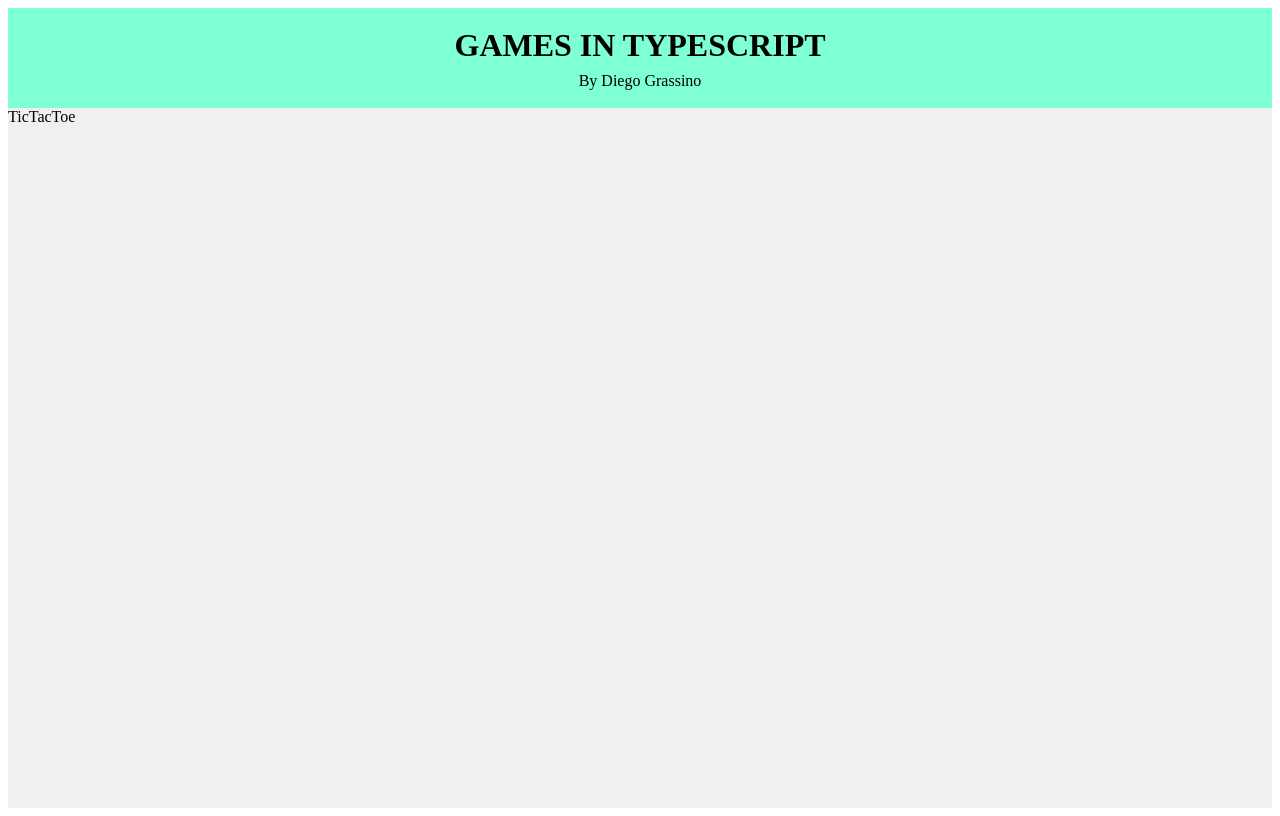
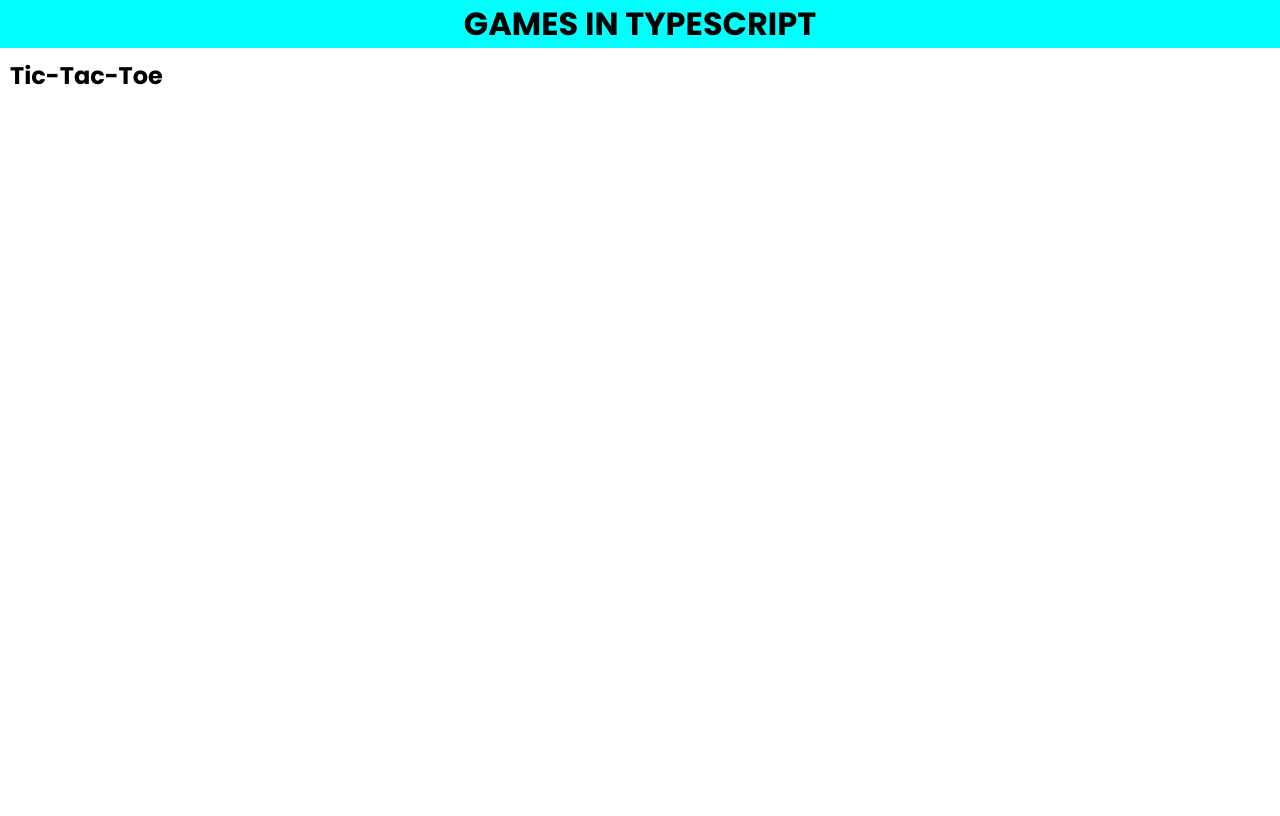
Before and after one commit to diegograssino/ts-games, a React (Vite) app: page / in a window 1280 px wide. Built offline with nearby package versions, Linux system fonts and the light colour scheme.

Commit message:
Modify layout and folder structure

```diff
--- a/index.html
+++ b/index.html
@@ -4,6 +4,12 @@
     <meta charset="UTF-8" />
     <link rel="icon" type="image/svg+xml" href="/src/favicon.svg" />
     <meta name="viewport" content="width=device-width, initial-scale=1.0" />
+    <link rel="preconnect" href="https://fonts.googleapis.com" />
+    <link rel="preconnect" href="https://fonts.gstatic.com" crossorigin />
+    <link
+      href="https://fonts.googleapis.com/css2?family=Poppins:wght@400;700&display=swap"
+      rel="stylesheet"
+    />
     <title>Vite App</title>
   </head>
   <body>
--- a/package.json
+++ b/package.json
@@ -16,6 +16,7 @@
   "devDependencies": {
     "@types/react": "^17.0.0",
     "@types/react-dom": "^17.0.0",
+    "@types/styled-components": "^5.1.25",
     "@typescript-eslint/eslint-plugin": "^4.14.1",
     "@typescript-eslint/parser": "^4.14.1",
     "@vitejs/plugin-react-refresh": "^1.1.0",
--- a/src/App.tsx
+++ b/src/App.tsx
@@ -1,8 +1,22 @@
 import React from "react";
+import {createGlobalStyle} from "styled-components";
 
-import Main from "./pages/Main/Main";
+import Home from "./pages/Home/Home";
 function App(): JSX.Element {
-  return <Main />;
+  const GlobalStyle = createGlobalStyle`
+	*{
+		box-sizing: border-box;
+		margin: 0;
+		padding: 0;
+		font-family: 'Poppins', sans-serif;
+	}`;
+
+  return (
+    <div>
+      <GlobalStyle />
+      <Home />
+    </div>
+  );
 }
 
 export default App;
--- /dev/null
+++ b/src/components/TicTacToe/TicTacToe.styled.tsx
@@ -0,0 +1,6 @@
+import styled from "styled-components";
+
+export const Styled = styled.div`
+  /* Styles */
+  margin: 10px 0px 0px 10px;
+`;
--- /dev/null
+++ b/src/components/TicTacToe/TicTacToe.tsx
@@ -0,0 +1,13 @@
+import React from "react";
+
+import {Styled} from "./TicTacToe.styled";
+
+function TicTacToe(): JSX.Element {
+  return (
+    <Styled>
+      <h2>Tic-Tac-Toe</h2>
+    </Styled>
+  );
+}
+
+export default TicTacToe;
--- /dev/null
+++ b/src/pages/Home/Home.styled.tsx
@@ -0,0 +1,10 @@
+import styled from "styled-components";
+
+export const Styled = styled.div`
+  /* Styles */
+  header {
+    background-color: aqua;
+    display: flex;
+    justify-content: center;
+  }
+`;
--- /dev/null
+++ b/src/pages/Home/Home.tsx
@@ -0,0 +1,23 @@
+import React from "react";
+
+import TicTacToe from "../../components/TicTacToe/TicTacToe";
+
+import {Styled} from "./Home.styled";
+function Home(): JSX.Element {
+  return (
+    <Styled>
+      <header>
+        <h1>GAMES IN TYPESCRIPT</h1>
+      </header>
+      <main>
+        <section>
+          <article>
+            <TicTacToe />
+          </article>
+        </section>
+      </main>
+    </Styled>
+  );
+}
+
+export default Home;
--- a/src/pages/Main/Main.tsx
+++ /dev/null
@@ -1,57 +0,0 @@
-import React from "react";
-import styled from "styled-components";
-
-import TicTacToe from "../TicTacToe/TicTacToe";
-
-const Main = (props: any) => {
-  const Title1 = styled.h1`
-    font-size: 2rem;
-    text-align: center;
-    margin-top: 1rem;
-    margin-bottom: 0px;
-  `;
-
-  const SubTitle = styled.p`
-    font-size: 1rem;
-    text-align: center;
-    margin-top: 0.5rem;
-  `;
-
-  const HeaderContainer = styled.header`
-    display: flex;
-    flex-direction: column;
-    align-items: center;
-    justify-content: center;
-    height: 100px;
-    background-color: aquamarine;
-    color: black;
-    margin: 0px;
-    padding: 0px;
-  `;
-
-  const GlobalContainer = styled.div`
-    min-height: 100vh;
-    background-color: #f0f0f0;
-    color: black;
-    margin: 0px;
-    padding: 0px;
-  `;
-
-  return (
-    <GlobalContainer>
-      <HeaderContainer>
-        <Title1>GAMES IN TYPESCRIPT</Title1>
-        <SubTitle>By Diego Grassino</SubTitle>
-      </HeaderContainer>
-      <main>
-        <section>
-          <article>
-            <TicTacToe />
-          </article>
-        </section>
-      </main>
-    </GlobalContainer>
-  );
-};
-
-export default Main;
--- a/src/pages/TicTacToe/TicTacToe.tsx
+++ /dev/null
@@ -1,7 +0,0 @@
-import React from "react";
-
-const TicTacToe = (props: any) => {
-  return <div>TicTacToe</div>;
-};
-
-export default TicTacToe;
```
Also changed, not shown: src/components/Board/Board.tsx (deleted, +0 -7 lines), 1 other file (tests, documents, lock files or other folders).
